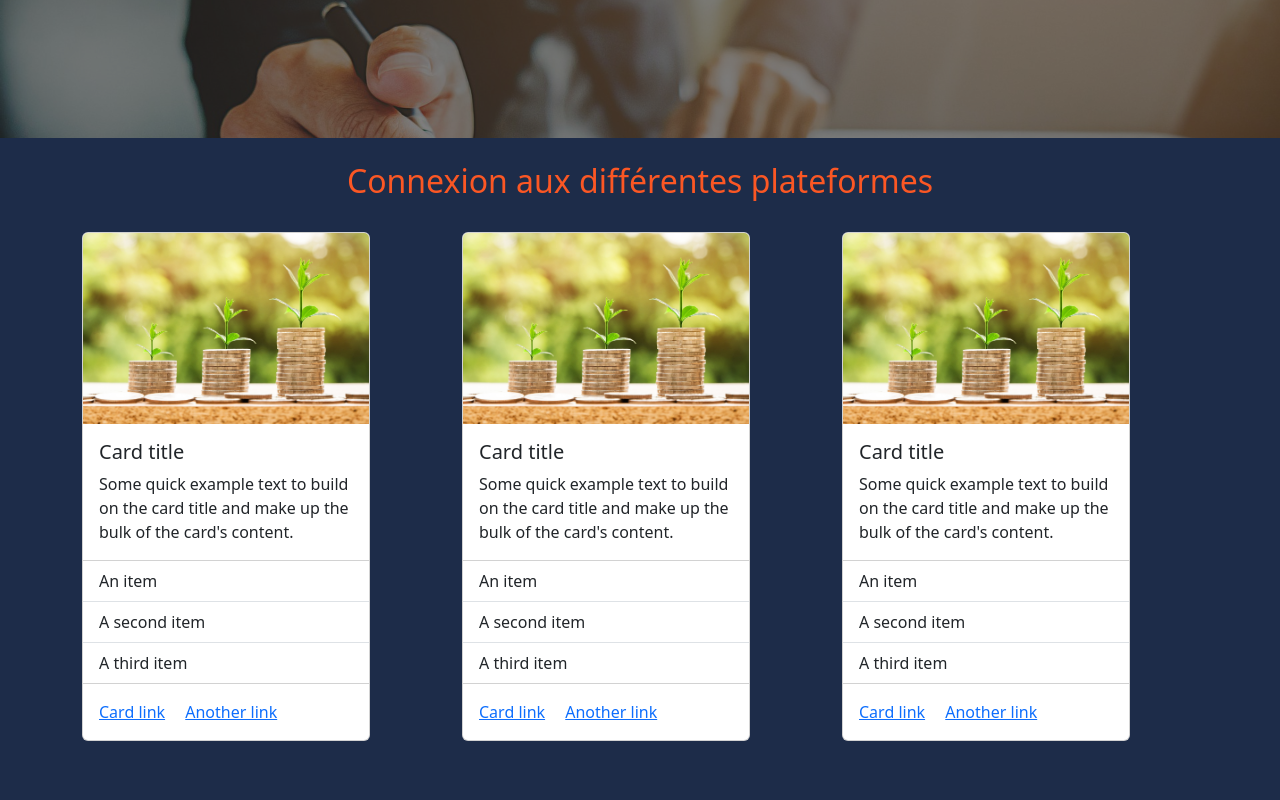
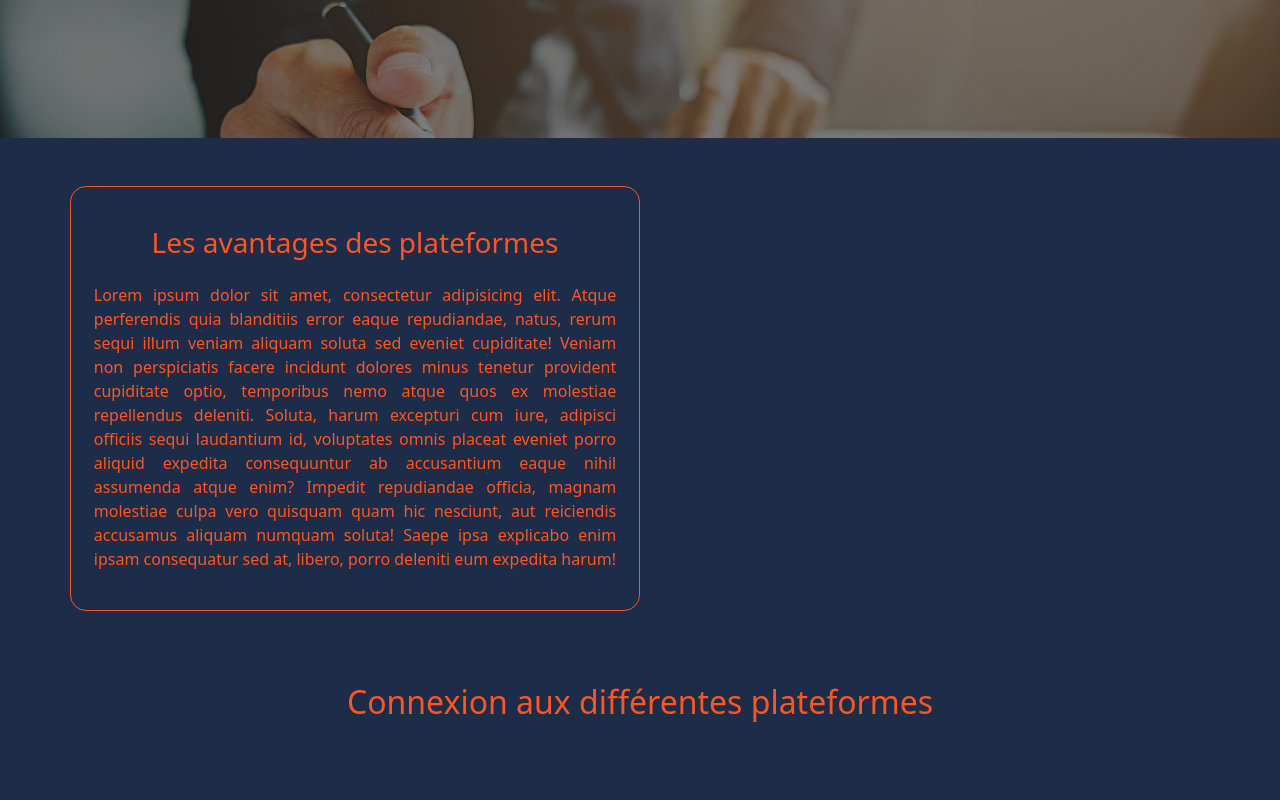
Before and after one commit to Baboo81/-mmeFiduciaire, a plain HTML site: page index.html in a window 1280 px wide. Shown: the part 1062-1862 px from the top of the page. Drawn offline with Linux system fonts and the light colour scheme.

Commit message:
Added content

```diff
--- a/assets/styles/styles.css
+++ b/assets/styles/styles.css
@@ -21,10 +21,9 @@ font-family: 'Poppins', sans-serif;
 
 .perso-navbar
 {
-    background-color: rgba(0, 0, 0, 0.55);
+
     font-family: 'Poppins', sans-serif;
     font-size: 2em;
-    box-shadow: 1px 1px 1px rgba(255, 255, 255, 0.54);
     z-index: 99;
 }
 
@@ -76,7 +75,14 @@ font-family: 'Poppins', sans-serif;
 
 }
 
-h2
+h2, h3, p
 {
     color: var(--orange);
 }
+
+.mainBorder
+{
+    border: 1px solid var(--orange);
+    padding: 2%;
+    text-align: justify;
+}
--- a/index.html
+++ b/index.html
@@ -40,7 +40,7 @@
 
                     </div>
                     <div class="col-md-6">
-                        <h1 id="mainTitle" class="text-capiltalize py-3"><span id="arobase">@</span>mme</h1>
+                        <h1 id="mainTitle" class="text-capiltalize py-3"><span id="arobase">@</span>MME</h1>
                     </div>
                 </div>
             </div>
@@ -48,9 +48,15 @@
 
         <section class="links">
             <div class="container">
+                <div class="row py-5">
+                    <div class="col-md-6 mainBorder rounded-4">
+                        <h3 class="text-center py-3">Les avantages des plateformes</h3>
+                        <p>Lorem ipsum dolor sit amet, consectetur adipisicing elit. Atque perferendis quia blanditiis error eaque repudiandae, natus, rerum sequi illum veniam aliquam soluta sed eveniet cupiditate! Veniam non perspiciatis facere incidunt dolores minus tenetur provident cupiditate optio, temporibus nemo atque quos ex molestiae repellendus deleniti. Soluta, harum excepturi cum iure, adipisci officiis sequi laudantium id, voluptates omnis placeat eveniet porro aliquid expedita consequuntur ab accusantium eaque nihil assumenda atque enim? Impedit repudiandae officia, magnam molestiae culpa vero quisquam quam hic nesciunt, aut reiciendis accusamus aliquam numquam soluta! Saepe ipsa explicabo enim ipsam consequatur sed at, libero, porro deleniti eum expedita harum!</p>
+                    </div>
+                </div>
                 <div class="row">
                     <h2 class="text-center p-4">Connexion aux différentes plateformes</h2>
-                    <div class="col-md-4">
+                    <div class="col-md-6 my-5">
                         <div class="card" style="width: 18rem;">
                             <img src="./assets/img/money-2696219_1280.jpg" class="card-img-top" alt="...">
                             <div class="card-body">
@@ -68,25 +74,7 @@
                             </div>
                           </div>
                     </div>
-                    <div class="col-md-4">
-                        <div class="card" style="width: 18rem;">
-                            <img src="./assets/img/money-2696219_1280.jpg" class="card-img-top" alt="...">
-                            <div class="card-body">
-                              <h5 class="card-title">Card title</h5>
-                              <p class="card-text">Some quick example text to build on the card title and make up the bulk of the card's content.</p>
-                            </div>
-                            <ul class="list-group list-group-flush">
-                              <li class="list-group-item">An item</li>
-                              <li class="list-group-item">A second item</li>
-                              <li class="list-group-item">A third item</li>
-                            </ul>
-                            <div class="card-body">
-                              <a href="#" class="card-link">Card link</a>
-                              <a href="#" class="card-link">Another link</a>
-                            </div>
-                          </div>
-                    </div>
-                    <div class="col-md-4">
+                    <div class="col-md-6 my-5">
                         <div class="card" style="width: 18rem;">
                             <img src="./assets/img/money-2696219_1280.jpg" class="card-img-top" alt="...">
                             <div class="card-body">
```
